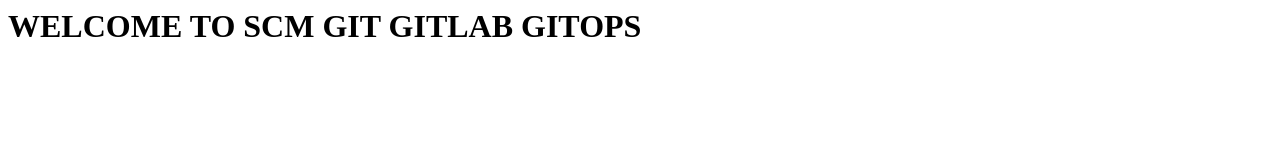
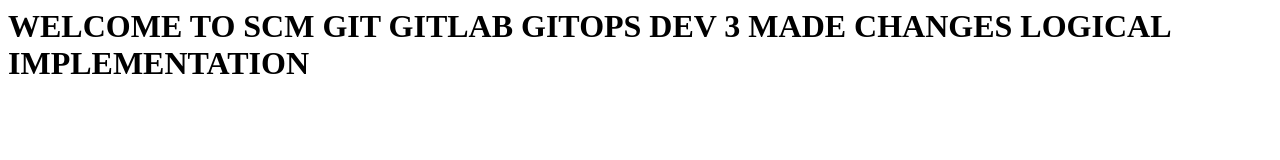
Before and after one commit to GopiStarkk/october, a plain HTML site: page index.html in a window 1280 px wide. Drawn offline with Linux system fonts and the light colour scheme.

Commit message:
developer 3 made changes

```diff
--- a/index.html
+++ b/index.html
@@ -3,4 +3,6 @@
     GIT
     GITLAB
     GITOPS
+    DEV 3 MADE CHANGES
+    LOGICAL IMPLEMENTATION
 </h1>
```
Also changed, not shown: 1 other file.
